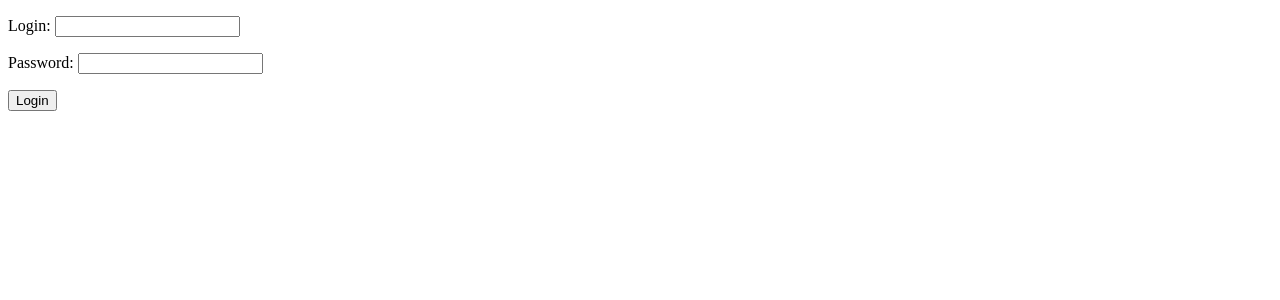
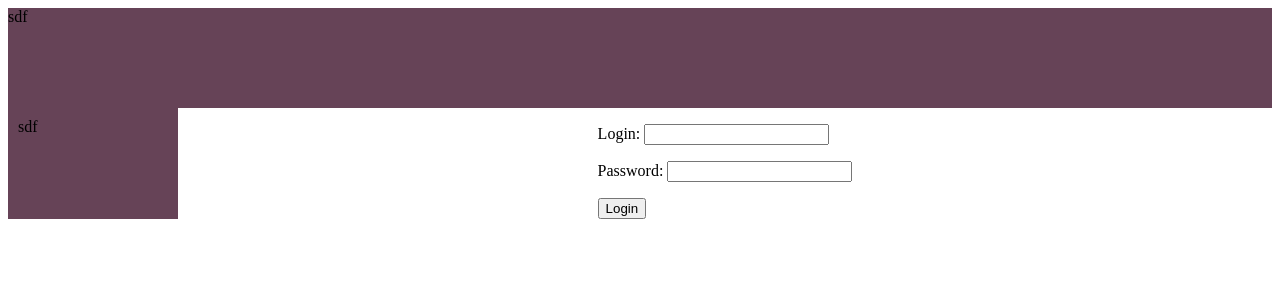
Before and after one commit to Imrie83/Production_Monitoring_App, a Django app: page / in a window 1280 px wide. Shown: the top 300 px of the page. Run offline with Django 3.2, Linux system fonts and the light colour scheme.

Commit message:
base model work in progress

```diff
--- a/production_monitoring/admin_app/templates/admin_app/login.html
+++ b/production_monitoring/admin_app/templates/admin_app/login.html
@@ -1,4 +1,4 @@
-{% extends "admin_app/base.html" %}
+{% extends "base.html" %}
 {% block title %}{% endblock %}
 {% block content %}
     <form method="post">
--- a/production_monitoring/admin_app/templates/admin_app/main.html
+++ b/production_monitoring/admin_app/templates/admin_app/main.html
@@ -1,4 +1,4 @@
-{% extends "admin_app/base.html" %}
+{% extends "admin_app/t_base.html" %}
 {% block title %}{% endblock %}
 {% block content %}
     <div>
--- a/production_monitoring/admin_app/templates/admin_app/base.html
+++ b/production_monitoring/admin_app/templates/admin_app/t_base.html
@@ -1,16 +1,21 @@
 {% load static %}
 <!DOCTYPE html>
 <html lang="en">
-
 <head>
     <meta charset="utf-8">
     <meta name="viewport" content="width=device-width, initial-scale=1, shrink-to-fit=no">
+    <link rel="stylesheet" href="{% static "css/style.css" %}">
     <title>{% block title %}{% endblock title %}</title>
 </head>
 <body>
-    <div class="container">
-        {% block content %}
-        {% endblock %}
+    <div class="main-container">
+        <div class="menu-left">
+dsffsdf
+        </div>
+        <div class="content">
+            {% block content %}
+            {% endblock %}
+        </div>
     </div>
 </body>
 </html>
--- a/production_monitoring/production_monitoring/settings.py
+++ b/production_monitoring/production_monitoring/settings.py
@@ -129,6 +129,10 @@ USE_TZ = True
 
 STATIC_URL = '/static/'
 
+STATICFILES_DIRS = [
+    BASE_DIR / "static",
+]
+
 # Default primary key field type
 # https://docs.djangoproject.com/en/3.2/ref/settings/#default-auto-field
 
--- /dev/null
+++ b/production_monitoring/static/css/style.css
@@ -0,0 +1,32 @@
+.main-container{
+    display: flex;
+    flex: 1;
+}
+
+.rows{
+    display:flex;
+    flex: 1;
+    flex-flow: column;
+}
+.columns{
+    display: flex;
+    flex-flow: row;
+}
+.menu-left{
+    width: 150px;
+    background: #664357;
+    padding: 10px 10px 10px 10px;
+    display: flex;
+}
+.top-banner{
+    background: #664357;
+    height: 100px;
+
+}
+.content{
+    display: flex;
+    margin: auto;
+    align-items: center;
+    justify-content: center;
+    flex: 2;
+}
--- /dev/null
+++ b/production_monitoring/templates/base.html
@@ -0,0 +1,28 @@
+{% load static %}
+<!DOCTYPE html>
+<html lang="en">
+<head>
+    <meta charset="utf-8">
+    <meta name="viewport" content="width=device-width, initial-scale=1, shrink-to-fit=no">
+    <link rel="stylesheet" href="{% static "css/style.css" %}">
+    <title>{% block title %}{% endblock title %}</title>
+</head>
+<body>
+    <div class="main-container">
+        <div class="rows">
+            <div class="top-banner">
+                sdf
+            </div>
+            <div class="columns">
+                <div class="menu-left">
+                    sdf
+                </div>
+                <div class="content">
+                    {% block content %}
+                    {% endblock %}
+                </div>
+            </div>
+        </div>
+    </div>
+</body>
+</html>
```
